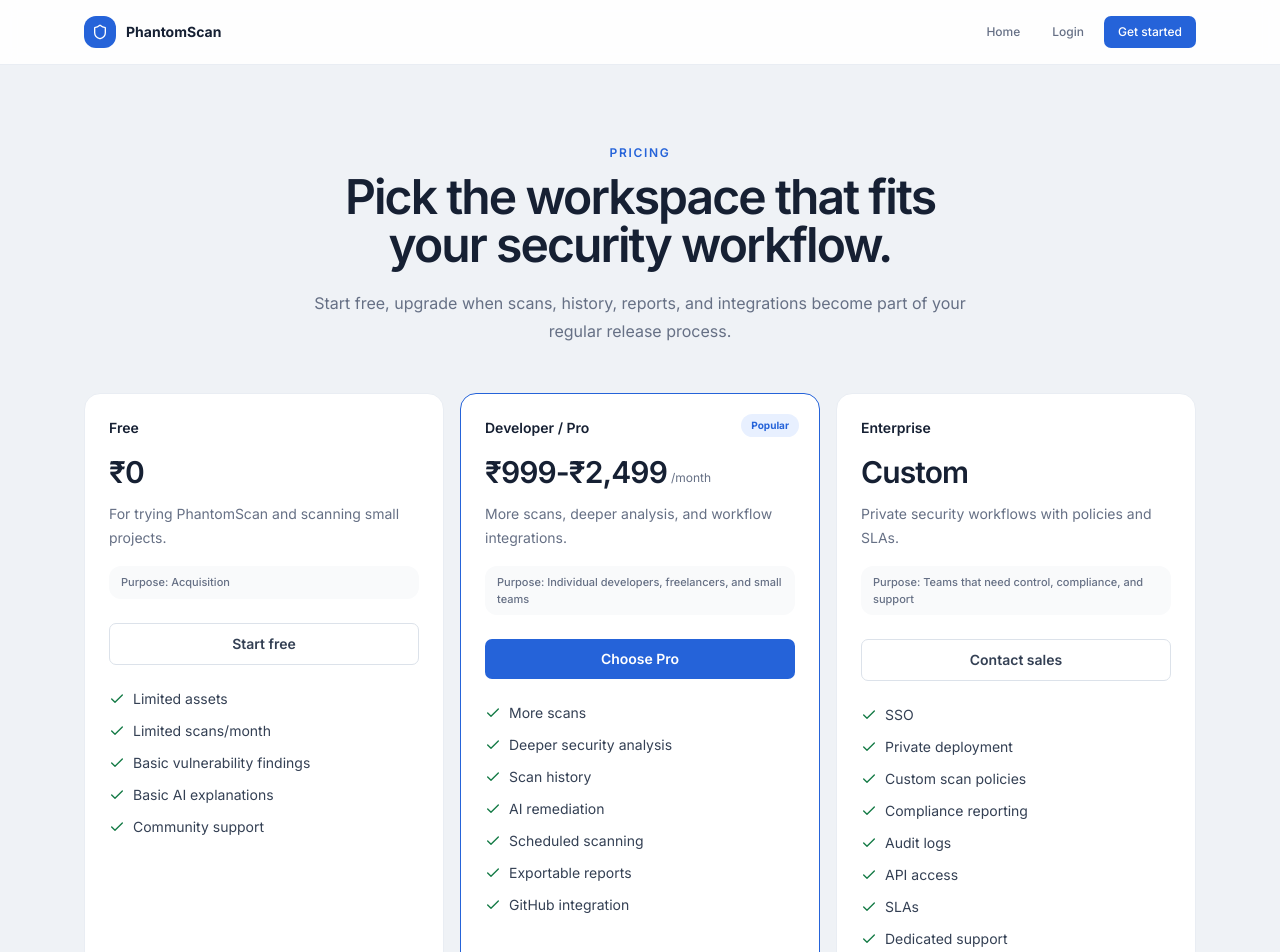
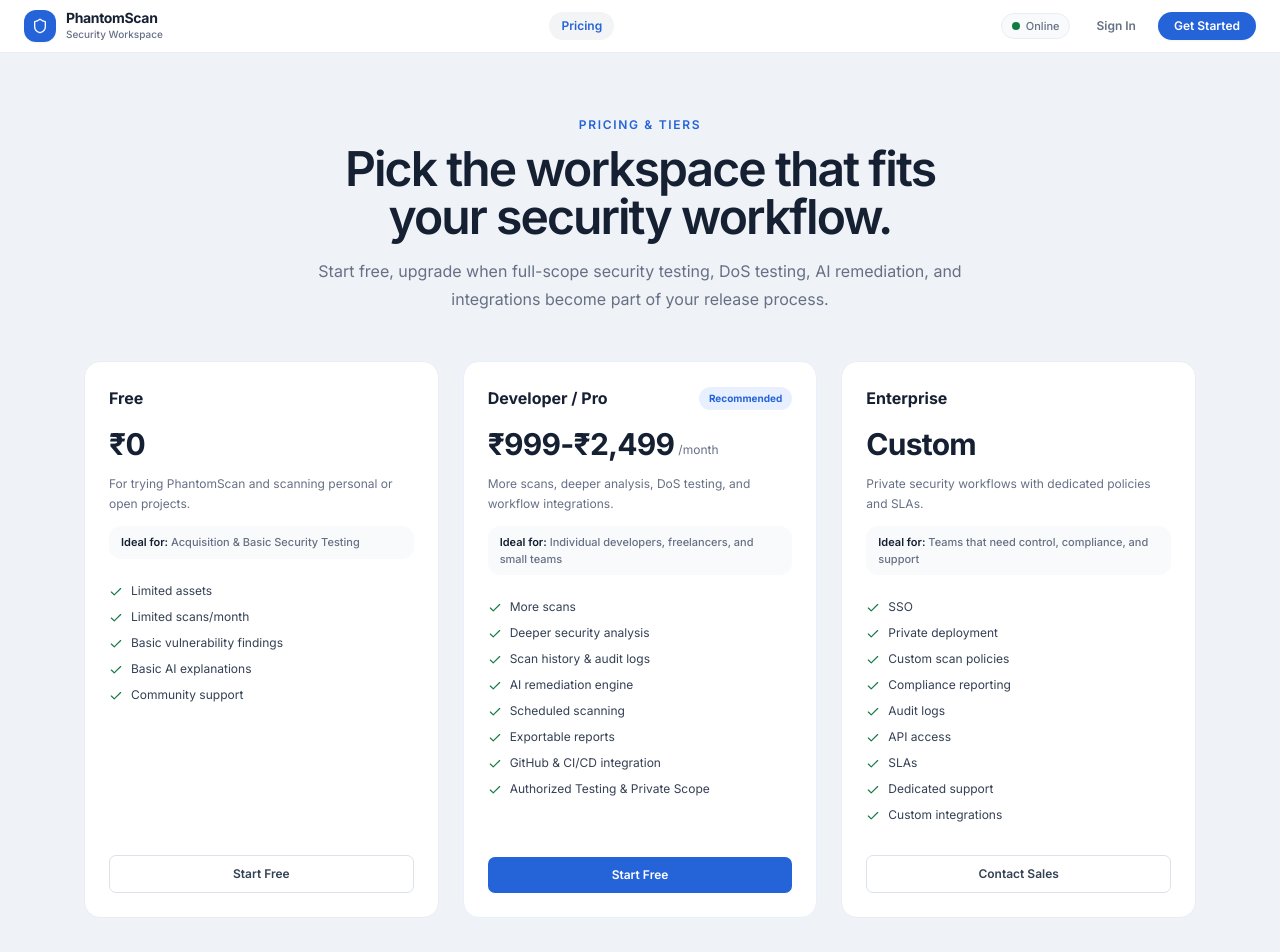
Before and after one commit to sujaldelhi8999-bot/Phantom-Scan, a React (Vite) app in the folder frontend/: page /#/pricing in a window 1280 px wide. Shown: the top 952 px of the page. Built offline with nearby package versions, Linux system fonts and the light colour scheme; no server answers.

Commit message:
feat(marketing): update HomePage and PricingPage layouts and tier features

```diff
--- a/frontend/src/features/marketing/HomePage.tsx
+++ b/frontend/src/features/marketing/HomePage.tsx
@@ -3,6 +3,7 @@
 
 import { cx } from '../../components/ui/Primitives';
 import { useAuth } from '../../context/AuthContext';
+import UniversalNavbar from '../../components/layout/UniversalNavbar';
 
 const features = [
   { title: 'Fast asset scanning', description: 'Find exposed services, weak headers, and common web risks before attackers do.', icon: Shield },
@@ -17,27 +18,7 @@
 
   return (
     <div className="min-h-screen bg-[var(--app-canvas)] text-[var(--text-default)]">
-      <header className="border-b border-[var(--border-light)] bg-white/90 backdrop-blur">
-        <div className="mx-auto flex max-w-6xl items-center justify-between px-5 py-4">
-          <Link to="/" className="flex items-center gap-2.5">
-            <span className="flex h-8 w-8 items-center justify-center rounded-lg bg-[var(--brand)]">
-              <Shield className="h-4 w-4 text-white" />
-            </span>
-            <span className="text-sm font-bold text-[var(--text-strong)]">PhantomScan</span>
-          </Link>
-          <nav className="flex items-center gap-2 text-xs font-medium">
-            <Link to="/pricing" className="rounded-[var(--radius-control)] px-3 py-2 text-[var(--text-muted)] hover:bg-[var(--surface-hover)] hover:text-[var(--text-default)]">Pricing</Link>
-            {user ? (
-              <Link to="/dashboard" className="rounded-[var(--radius-control)] bg-[var(--brand)] px-3.5 py-2 text-white hover:bg-[var(--brand-hover)]">Dashboard</Link>
-            ) : (
-              <>
-                <Link to="/login" className="rounded-[var(--radius-control)] px-3 py-2 text-[var(--text-muted)] hover:bg-[var(--surface-hover)] hover:text-[var(--text-default)]">Login</Link>
-                <Link to="/register" className="rounded-[var(--radius-control)] bg-[var(--brand)] px-3.5 py-2 text-white hover:bg-[var(--brand-hover)]">Get started</Link>
-              </>
-            )}
-          </nav>
-        </div>
-      </header>
+      <UniversalNavbar />
 
       <main>
         <section className="mx-auto grid max-w-6xl gap-8 px-5 py-14 lg:grid-cols-[1.05fr_0.95fr] lg:items-center lg:py-20">
--- a/frontend/src/features/marketing/PricingPage.tsx
+++ b/frontend/src/features/marketing/PricingPage.tsx
@@ -1,37 +1,35 @@
 import { Link } from 'react-router-dom';
-import { Check, Shield } from 'lucide-react';
+import { Check, ShieldCheck } from 'lucide-react';
 
 import { cx } from '../../components/ui/Primitives';
 import { useAuth } from '../../context/AuthContext';
+import UniversalNavbar from '../../components/layout/UniversalNavbar';
 
 const tiers = [
   {
+    id: 'FREE',
     name: 'Free',
     price: '₹0',
-    purpose: 'Acquisition',
-    description: 'For trying PhantomScan and scanning small projects.',
-    cta: 'Start free',
-    href: '/register',
+    purpose: 'Acquisition & Basic Security Testing',
+    description: 'For trying PhantomScan and scanning personal or open projects.',
     features: ['Limited assets', 'Limited scans/month', 'Basic vulnerability findings', 'Basic AI explanations', 'Community support'],
   },
   {
+    id: 'PRO',
     name: 'Developer / Pro',
     price: '₹999-₹2,499',
     suffix: '/month',
     purpose: 'Individual developers, freelancers, and small teams',
-    description: 'More scans, deeper analysis, and workflow integrations.',
-    cta: 'Choose Pro',
-    href: '/register',
+    description: 'More scans, deeper analysis, DoS testing, and workflow integrations.',
     featured: true,
-    features: ['More scans', 'Deeper security analysis', 'Scan history', 'AI remediation', 'Scheduled scanning', 'Exportable reports', 'GitHub integration'],
+    features: ['More scans', 'Deeper security analysis', 'Scan history & audit logs', 'AI remediation engine', 'Scheduled scanning', 'Exportable reports', 'GitHub & CI/CD integration', 'Authorized Testing & Private Scope'],
   },
   {
+    id: 'ENTERPRISE',
     name: 'Enterprise',
     price: 'Custom',
     purpose: 'Teams that need control, compliance, and support',
-    description: 'Private security workflows with policies and SLAs.',
-    cta: 'Contact sales',
-    href: '/register',
+    description: 'Private security workflows with dedicated policies and SLAs.',
     features: ['SSO', 'Private deployment', 'Custom scan policies', 'Compliance reporting', 'Audit logs', 'API access', 'SLAs', 'Dedicated support', 'Custom integrations'],
   },
 ];
@@ -39,61 +37,120 @@
 export default function PricingPage() {
   const { user } = useAuth();
 
+  const isProOrAdmin = user?.role === 'admin' || user?.subscriptionTier === 'PRO';
+  const isFreeUser = user && !isProOrAdmin;
+
   return (
     <div className="min-h-screen bg-[var(--app-canvas)] text-[var(--text-default)]">
-      <header className="border-b border-[var(--border-light)] bg-white/90 backdrop-blur">
-        <div className="mx-auto flex max-w-6xl items-center justify-between px-5 py-4">
-          <Link to="/" className="flex items-center gap-2.5">
-            <span className="flex h-8 w-8 items-center justify-center rounded-lg bg-[var(--brand)]">
-              <Shield className="h-4 w-4 text-white" />
-            </span>
-            <span className="text-sm font-bold text-[var(--text-strong)]">PhantomScan</span>
-          </Link>
-          <nav className="flex items-center gap-2 text-xs font-medium">
-            <Link to="/" className="rounded-[var(--radius-control)] px-3 py-2 text-[var(--text-muted)] hover:bg-[var(--surface-hover)] hover:text-[var(--text-default)]">Home</Link>
-            {user ? (
-              <Link to="/dashboard" className="rounded-[var(--radius-control)] bg-[var(--brand)] px-3.5 py-2 text-white hover:bg-[var(--brand-hover)]">Dashboard</Link>
-            ) : (
-              <>
-                <Link to="/login" className="rounded-[var(--radius-control)] px-3 py-2 text-[var(--text-muted)] hover:bg-[var(--surface-hover)] hover:text-[var(--text-default)]">Login</Link>
-                <Link to="/register" className="rounded-[var(--radius-control)] bg-[var(--brand)] px-3.5 py-2 text-white hover:bg-[var(--brand-hover)]">Get started</Link>
-              </>
-            )}
-          </nav>
-        </div>
-      </header>
+      <UniversalNavbar />
 
-      <main className="mx-auto max-w-6xl px-5 py-14 lg:py-20">
+      <main className="mx-auto max-w-6xl px-5 py-12 lg:py-16">
         <div className="mx-auto max-w-2xl text-center">
-          <div className="mb-3 text-xs font-semibold uppercase tracking-[0.14em] text-[var(--brand)]">Pricing</div>
+          <div className="mb-3 text-xs font-semibold uppercase tracking-[0.14em] text-[var(--brand)]">Pricing & Tiers</div>
           <h1 className="text-4xl font-semibold tracking-[-0.04em] text-[var(--text-strong)] sm:text-5xl">Pick the workspace that fits your security workflow.</h1>
-          <p className="mt-5 text-base leading-7 text-[var(--text-muted)]">Start free, upgrade when scans, history, reports, and integrations become part of your regular release process.</p>
+          <p className="mt-4 text-base leading-7 text-[var(--text-muted)]">Start free, upgrade when full-scope security testing, DoS testing, AI remediation, and integrations become part of your release process.</p>
         </div>
 
-        <div className="mt-12 grid gap-4 lg:grid-cols-3">
-          {tiers.map((tier) => (
-            <section key={tier.name} className={cx('relative rounded-2xl border bg-white p-6 shadow-[var(--shadow-card)]', tier.featured ? 'border-[var(--brand)] shadow-[var(--shadow-float)]' : 'border-[var(--border-light)]')}>
-              {tier.featured ? <div className="absolute right-5 top-5 rounded-full bg-[var(--brand-soft)] px-2.5 py-1 text-[10px] font-bold text-[var(--brand)]">Popular</div> : null}
-              <div className="text-sm font-semibold text-[var(--text-strong)]">{tier.name}</div>
+        <div className="mt-12 grid gap-6 lg:grid-cols-3">
+          {tiers.map((tier) => {
+            const isCurrentPlan =
+              (tier.id === 'PRO' && isProOrAdmin) ||
+              (tier.id === 'FREE' && isFreeUser);
+
+            return (
+              <section
+                key={tier.name}
+                className={cx(
+                  'relative flex flex-col justify-between rounded-2xl border bg-[var(--surface-primary)] p-6 shadow-[var(--shadow-card)] transition-all',
+                  isCurrentPlan
+                    ? 'border-[var(--brand)] ring-2 ring-[var(--brand)]/20 shadow-[var(--shadow-float)]'
+                    : tier.featured
+                    ? 'border-[var(--brand-soft)]'
+                    : 'border-[var(--border-light)]'
+                )}
+              >
+                <div>
+                  <div className="flex items-center justify-between">
+                    <div className="text-base font-bold text-[var(--text-strong)]">
+                      {tier.id === 'PRO' ? 'Developer / Pro' : tier.name}
+                    </div>
+                    {isCurrentPlan ? (
+                      <span className="inline-flex items-center gap-1 rounded-full bg-emerald-100 dark:bg-emerald-950/60 px-3 py-1 text-[11px] font-bold text-emerald-700 dark:text-emerald-300">
+                        <ShieldCheck className="h-3.5 w-3.5" />
+                        Current plan
+                      </span>
+                    ) : tier.featured ? (
+                      <span className="rounded-full bg-[var(--brand-soft)] px-2.5 py-1 text-[10px] font-bold text-[var(--brand)]">
+                        Recommended
+                      </span>
+                    ) : null}
+                  </div>
+
                   <div className="mt-4 flex items-end gap-1">
-                <span className="text-3xl font-semibold tracking-[-0.03em] text-[var(--text-strong)]">{tier.price}</span>
+                    <span className="text-3xl font-bold tracking-tight text-[var(--text-strong)]">{tier.price}</span>
                     {tier.suffix ? <span className="pb-1 text-xs text-[var(--text-muted)]">{tier.suffix}</span> : null}
                   </div>
-              <p className="mt-3 min-h-12 text-sm leading-6 text-[var(--text-muted)]">{tier.description}</p>
-              <div className="mt-4 rounded-lg bg-[var(--surface-secondary)] px-3 py-2 text-[11px] font-medium text-[var(--text-muted)]">Purpose: {tier.purpose}</div>
-              <Link to={tier.href} className={cx('mt-6 inline-flex w-full items-center justify-center rounded-[var(--radius-control)] px-4 py-2.5 text-sm font-semibold', tier.featured ? 'bg-[var(--brand)] text-white hover:bg-[var(--brand-hover)]' : 'border border-[var(--border-default)] text-[var(--text-default)] hover:bg-[var(--surface-hover)]')}>
-                {tier.cta}
-              </Link>
-              <ul className="mt-6 space-y-3">
+                  <p className="mt-3 text-xs leading-5 text-[var(--text-muted)] min-h-[40px]">{tier.description}</p>
+                  <div className="mt-3 rounded-lg bg-[var(--surface-secondary)] px-3 py-2 text-[11px] font-medium text-[var(--text-muted)]">
+                    <span className="font-semibold text-[var(--text-strong)]">Ideal for:</span> {tier.purpose}
+                  </div>
+
+                  <ul className="mt-6 space-y-2.5">
                     {tier.features.map((feature) => (
-                  <li key={feature} className="flex gap-2 text-sm text-[var(--text-default)]">
-                    <Check className="mt-0.5 h-4 w-4 shrink-0 text-[var(--success)]" />
+                      <li key={feature} className="flex gap-2 text-xs text-[var(--text-default)]">
+                        <Check className="mt-0.5 h-3.5 w-3.5 shrink-0 text-[var(--success)]" />
                         <span>{feature}</span>
                       </li>
                     ))}
                   </ul>
+                </div>
+
+                <div className="mt-8">
+                  {isCurrentPlan ? (
+                    <button
+                      disabled
+                      className="w-full rounded-[var(--radius-control)] bg-[var(--surface-secondary)] border border-[var(--border-default)] px-4 py-2.5 text-xs font-semibold text-[var(--text-muted)] cursor-default text-center"
+                    >
+                      Active Plan
+                    </button>
+                  ) : tier.id === 'PRO' && isFreeUser ? (
+                    <Link
+                      to="/register"
+                      className="inline-flex w-full items-center justify-center rounded-[var(--radius-control)] bg-[var(--brand)] px-4 py-2.5 text-xs font-semibold text-white shadow-sm hover:bg-[var(--brand-hover)] transition-colors"
+                    >
+                      Upgrade to Developer / Pro
+                    </Link>
+                  ) : tier.id === 'ENTERPRISE' ? (
+                    <a
+                      href="mailto:sales@phantomscan.io"
+                      className="inline-flex w-full items-center justify-center rounded-[var(--radius-control)] border border-[var(--border-default)] px-4 py-2.5 text-xs font-semibold text-[var(--text-default)] hover:bg-[var(--surface-hover)] transition-colors"
+                    >
+                      Contact Sales
+                    </a>
+                  ) : !user ? (
+                    <Link
+                      to="/register"
+                      className={cx(
+                        'inline-flex w-full items-center justify-center rounded-[var(--radius-control)] px-4 py-2.5 text-xs font-semibold transition-colors',
+                        tier.featured
+                          ? 'bg-[var(--brand)] text-white hover:bg-[var(--brand-hover)]'
+                          : 'border border-[var(--border-default)] text-[var(--text-default)] hover:bg-[var(--surface-hover)]'
+                      )}
+                    >
+                      Start Free
+                    </Link>
+                  ) : (
+                    <Link
+                      to="/dashboard"
+                      className="inline-flex w-full items-center justify-center rounded-[var(--radius-control)] border border-[var(--border-default)] px-4 py-2.5 text-xs font-semibold text-[var(--text-default)] hover:bg-[var(--surface-hover)] transition-colors"
+                    >
+                      Go to Dashboard
+                    </Link>
+                  )}
+                </div>
               </section>
-          ))}
+            );
+          })}
         </div>
       </main>
     </div>
```
Lines whose indentation alone changed are shown as unchanged.
